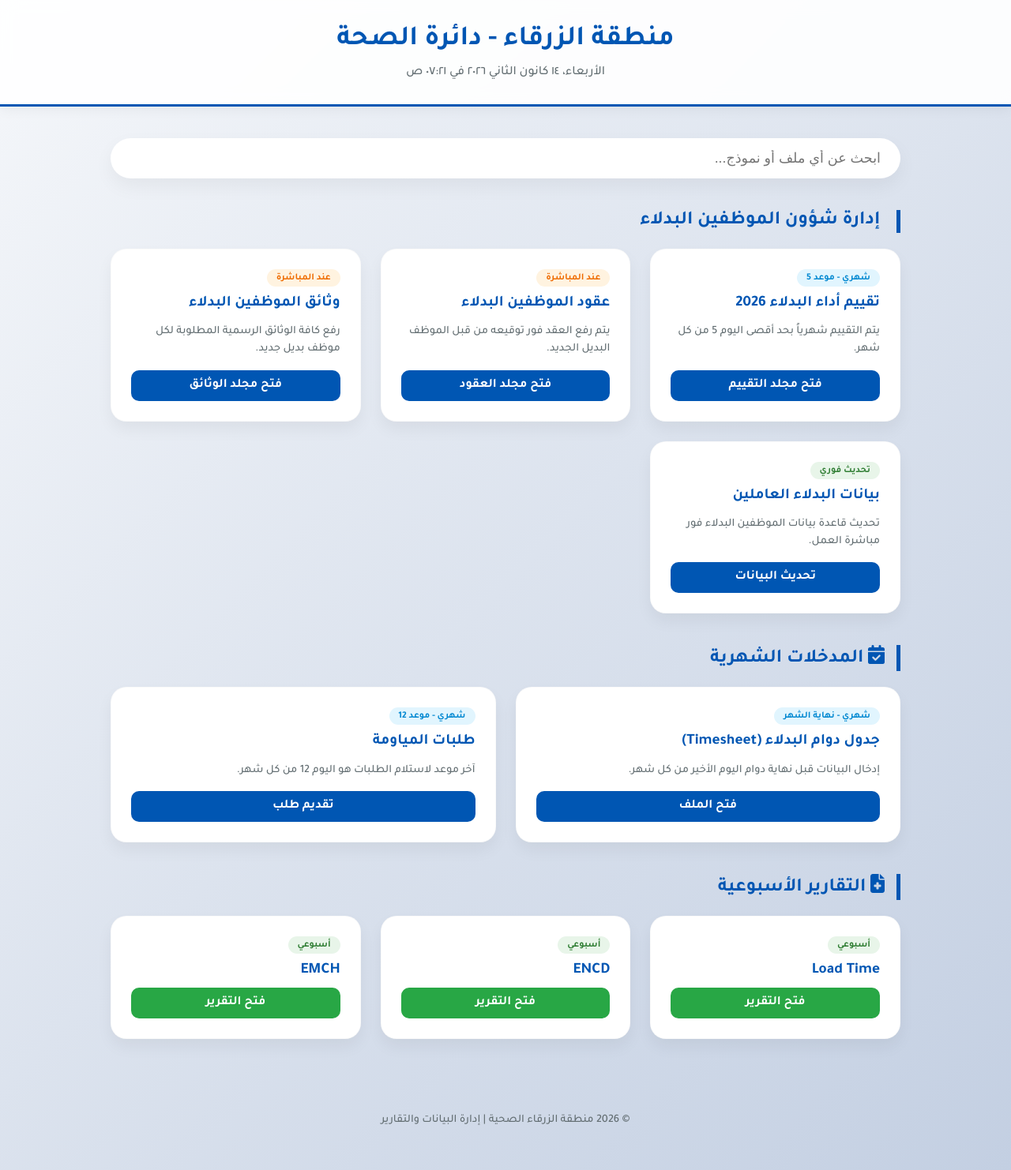
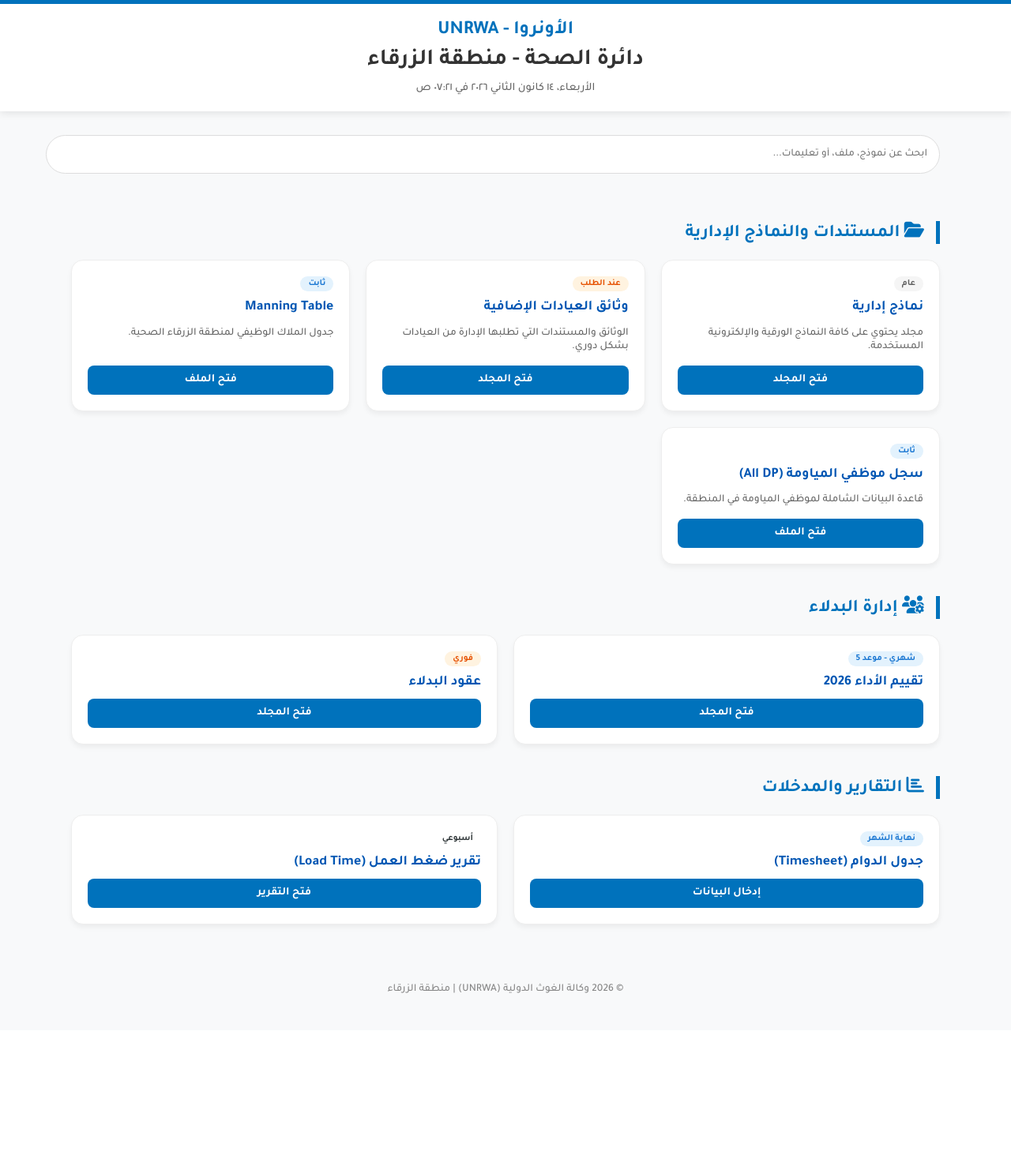
Before and after one commit to awajanhc/Zarqa-Health-Portal, a Flask app: page / in a window 1280 px wide. Shown: the whole page at 79% size. After the commit the page ends 1258 px from the top, so only its background shows below. Run offline with Flask 3, Linux system fonts and the light colour scheme.

Commit message:
Update index.html for UNRWA branding and content

```diff
--- a/templates/index.html
+++ b/templates/index.html
@@ -3,125 +3,118 @@
 <head>
     <meta charset="UTF-8">
     <meta name="viewport" content="width=device-width, initial-scale=1.0">
-    <title>بوابة منطقة الزرقاء الصحية</title>
+    <title>UNRWA - بوابة الزرقاء الصحية</title>
     <link href="https://fonts.googleapis.com/css2?family=Tajawal:wght@300;500;700&display=swap" rel="stylesheet">
     <link rel="stylesheet" href="https://cdnjs.cloudflare.com/ajax/libs/font-awesome/6.4.2/css/all.min.css">
 
     <style>
-        :root { --primary: #0056b3; --secondary: #00a8cc; --success: #28a745; --warning: #f39c12; --bg-light: #f4f7f6; --text-dark: #2d3436; }
-        body { font-family: 'Tajawal', sans-serif; background: linear-gradient(135deg, #f5f7fa 0%, #c3cfe2 100%); color: var(--text-dark); margin: 0; padding: 0; min-height: 100vh; }
-        header { background: rgba(255, 255, 255, 0.9); backdrop-filter: blur(10px); padding: 30px 20px; text-align: center; box-shadow: 0 4px 15px rgba(0,0,0,0.05); border-bottom: 3px solid var(--primary); }
-        header h1 { margin: 0; color: var(--primary); font-size: 2.2em; }
-        #live-clock { margin-top: 10px; font-weight: 500; color: #636e72; }
-        .container { max-width: 1000px; margin: 40px auto; padding: 0 20px; }
-        .search-container { margin-bottom: 30px; }
-        #linkSearch { width: 100%; padding: 15px 25px; border-radius: 50px; border: none; box-shadow: 0 10px 25px rgba(0,0,0,0.05); font-size: 1.1em; outline: none; box-sizing: border-box; }
-        .grid { display: grid; grid-template-columns: repeat(auto-fit, minmax(300px, 1fr)); gap: 25px; }
-        .card { background: white; border-radius: 20px; padding: 25px; box-shadow: 0 10px 20px rgba(0,0,0,0.05); transition: transform 0.3s ease, box-shadow 0.3s ease; display: flex; flex-direction: column; justify-content: space-between; border: 1px solid rgba(0,0,0,0.02); }
-        .card:hover { transform: translateY(-5px); box-shadow: 0 15px 30px rgba(0,0,0,0.1); }
-        .card h3 { margin: 0 0 10px 0; color: var(--primary); font-size: 1.2em; }
-        .card p { font-size: 0.9em; color: #636e72; line-height: 1.5; margin-bottom: 15px; }
-        .badge { display: inline-block; padding: 4px 12px; border-radius: 50px; font-size: 0.75em; font-weight: bold; margin-bottom: 10px; }
-        .badge-blue { background: #e1f5fe; color: #0288d1; }
-        .badge-green { background: #e8f5e9; color: #2e7d32; }
-        .badge-orange { background: #fff3e0; color: #ef6c00; }
-        .btn { background: var(--primary); color: white; text-decoration: none; padding: 10px; border-radius: 10px; text-align: center; font-weight: bold; transition: 0.3s; }
-        .btn:hover { background: var(--secondary); }
-        .section-title { color: var(--primary); margin: 40px 0 20px 0; border-right: 5px solid var(--primary); padding-right: 15px; font-size: 1.5em; }
-        footer { text-align: center; padding: 40px; color: #636e72; font-size: 0.9em; }
+        :root { --unrwa-blue: #0072bc; --primary: #0056b3; --secondary: #00a8cc; --success: #28a745; --warning: #f39c12; --text-dark: #2d3436; }
+        body { font-family: 'Tajawal', sans-serif; background: #f8f9fa; color: var(--text-dark); margin: 0; padding: 0; }
+
+        /* Header مع هوية الأونروا */
+        header { background: white; padding: 20px; text-align: center; box-shadow: 0 2px 10px rgba(0,0,0,0.1); border-top: 5px solid var(--unrwa-blue); }
+        .unrwa-logo { color: var(--unrwa-blue); font-weight: 700; font-size: 1.5em; margin-bottom: 5px; }
+        header h1 { margin: 5px 0; color: #333; font-size: 1.8em; }
+
+        .container { max-width: 1100px; margin: 30px auto; padding: 0 20px; }
+        .grid { display: grid; grid-template-columns: repeat(auto-fit, minmax(280px, 1fr)); gap: 20px; }
+
+        .section-title { color: var(--unrwa-blue); margin: 40px 0 20px 0; border-right: 5px solid var(--unrwa-blue); padding-right: 15px; font-size: 1.4em; }
+
+        .card { background: white; border-radius: 15px; padding: 20px; box-shadow: 0 4px 6px rgba(0,0,0,0.05); border: 1px solid #eee; display: flex; flex-direction: column; justify-content: space-between; transition: 0.3s; }
+        .card:hover { transform: translateY(-3px); box-shadow: 0 8px 15px rgba(0,0,0,0.1); }
+        .card h3 { margin: 0 0 10px 0; font-size: 1.1em; color: var(--primary); }
+        .card p { font-size: 0.85em; color: #666; margin-bottom: 15px; }
+
+        .badge { display: inline-block; padding: 3px 10px; border-radius: 20px; font-size: 0.7em; font-weight: bold; margin-bottom: 10px; }
+        .badge-blue { background: #e3f2fd; color: #1976d2; }
+        .badge-orange { background: #fff3e0; color: #e65100; }
+        .badge-gray { background: #f5f5f5; color: #616161; }
+
+        .btn { background: var(--unrwa-blue); color: white; text-decoration: none; padding: 10px; border-radius: 8px; text-align: center; font-size: 0.9em; font-weight: bold; }
+        .btn:hover { background: #005a96; }
+
+        #linkSearch { width: 100%; padding: 15px; border-radius: 30px; border: 1px solid #ddd; margin-bottom: 20px; font-family: inherit; outline: none; }
+        footer { text-align: center; padding: 30px; color: #888; font-size: 0.85em; }
     </style>
 </head>
 <body>
 
 <header>
-    <h1>منطقة الزرقاء - دائرة الصحة</h1>
-    <div id="live-clock">جاري تحميل الوقت...</div>
+    <div class="unrwa-logo">الأونروا - UNRWA</div>
+    <h1>دائرة الصحة - منطقة الزرقاء</h1>
+    <div id="live-clock" style="color: #666; font-size: 0.9em; margin-top: 10px;"></div>
 </header>
 
 <div class="container">
-    <div class="search-container">
-        <input type="text" id="linkSearch" placeholder="ابحث عن أي ملف أو نموذج...">
-    </div>
+    <input type="text" id="linkSearch" placeholder="ابحث عن نموذج، ملف، أو تعليمات...">
 
-    <h2 class="section-title"><i class="fas fa-user-substitute"></i> إدارة شؤون الموظفين البدلاء</h2>
+    <h2 class="section-title"><i class="fas fa-folder-open"></i> المستندات والنماذج الإدارية</h2>
     <div class="grid">
-        <div class="card" data-title="تقييم أداء الموظفين البدلاء 2026">
+        <div class="card" data-title="نماذج">
             <div>
-                <span class="badge badge-blue">شهري - موعد 5</span>
-                <h3>تقييم أداء البدلاء 2026</h3>
-                <p>يتم التقييم شهرياً بحد أقصى اليوم 5 من كل شهر.</p>
+                <span class="badge badge-gray">عام</span>
+                <h3>نماذج إدارية</h3>
+                <p>مجلد يحتوي على كافة النماذج الورقية والإلكترونية المستخدمة.</p>
             </div>
-            <a href="{{ links.performance_2026 }}" target="_blank" class="btn">فتح مجلد التقييم</a>
+            <a href="{{ links.forms }}" target="_blank" class="btn">فتح المجلد</a>
         </div>
 
-        <div class="card" data-title="عقود الموظفين البدلاء">
+        <div class="card" data-title="وثائق أخرى تطلب من العيادات">
             <div>
-                <span class="badge badge-orange">عند المباشرة</span>
-                <h3>عقود الموظفين البدلاء</h3>
-                <p>يتم رفع العقد فور توقيعه من قبل الموظف البديل الجديد.</p>
+                <span class="badge badge-orange">عند الطلب</span>
+                <h3>وثائق العيادات الإضافية</h3>
+                <p>الوثائق والمستندات التي تطلبها الإدارة من العيادات بشكل دوري.</p>
             </div>
-            <a href="{{ links.contracts }}" target="_blank" class="btn">فتح مجلد العقود</a>
+            <a href="{{ links.other_docs }}" target="_blank" class="btn">فتح المجلد</a>
         </div>
 
-        <div class="card" data-title="وثائق الموظفين البدلاء">
+        <div class="card" data-title="Manning Table">
             <div>
-                <span class="badge badge-orange">عند المباشرة</span>
-                <h3>وثائق الموظفين البدلاء</h3>
-                <p>رفع كافة الوثائق الرسمية المطلوبة لكل موظف بديل جديد.</p>
+                <span class="badge badge-blue">ثابت</span>
+                <h3>Manning Table</h3>
+                <p>جدول الملاك الوظيفي لمنطقة الزرقاء الصحية.</p>
             </div>
-            <a href="{{ links.documents }}" target="_blank" class="btn">فتح مجلد الوثائق</a>
+            <a href="{{ links.manning }}" target="_blank" class="btn">فتح الملف</a>
         </div>
 
-        <div class="card" data-title="بيانات الموظفين البدلاء">
+        <div class="card" data-title="All DP Health">
             <div>
-                <span class="badge badge-green">تحديث فوري</span>
-                <h3>بيانات البدلاء العاملين</h3>
-                <p>تحديث قاعدة بيانات الموظفين البدلاء فور مباشرة العمل.</p>
+                <span class="badge badge-blue">ثابت</span>
+                <h3>سجل موظفي المياومة (All DP)</h3>
+                <p>قاعدة البيانات الشاملة لموظفي المياومة في المنطقة.</p>
             </div>
-            <a href="{{ links.replacement_data }}" target="_blank" class="btn">تحديث البيانات</a>
+            <a href="{{ links.daily_paid }}" target="_blank" class="btn">فتح الملف</a>
         </div>
     </div>
 
-    <h2 class="section-title"><i class="fas fa-calendar-check"></i> المدخلات الشهرية</h2>
+    <h2 class="section-title"><i class="fas fa-users-cog"></i> إدارة البدلاء</h2>
     <div class="grid">
-        <div class="card" data-title="جدول دوام البدلاء">
-            <div>
-                <span class="badge badge-blue">شهري - نهاية الشهر</span>
-                <h3>جدول دوام البدلاء (Timesheet)</h3>
-                <p>إدخال البيانات قبل نهاية دوام اليوم الأخير من كل شهر.</p>
-            </div>
-            <a href="{{ links.timesheet }}" target="_blank" class="btn">فتح الملف</a>
+        <div class="card" data-title="تقييم أداء الموظفين البدلاء">
+            <div><span class="badge badge-blue">شهري - موعد 5</span><h3>تقييم الأداء 2026</h3></div>
+            <a href="{{ links.performance_2026 }}" target="_blank" class="btn">فتح المجلد</a>
         </div>
-
-        <div class="card" data-title="طلبات موظفي المياومة">
-            <div>
-                <span class="badge badge-blue">شهري - موعد 12</span>
-                <h3>طلبات المياومة</h3>
-                <p>آخر موعد لاستلام الطلبات هو اليوم 12 من كل شهر.</p>
-            </div>
-            <a href="{{ links.requests }}" target="_blank" class="btn">تقديم طلب</a>
+        <div class="card" data-title="عقود الموظفين البدلاء">
+            <div><span class="badge badge-orange">فوري</span><h3>عقود البدلاء</h3></div>
+            <a href="{{ links.contracts }}" target="_blank" class="btn">فتح المجلد</a>
         </div>
     </div>
 
-    <h2 class="section-title"><i class="fas fa-file-medical"></i> التقارير الأسبوعية</h2>
+    <h2 class="section-title"><i class="fas fa-chart-bar"></i> التقارير والمدخلات</h2>
     <div class="grid">
+        <div class="card" data-title="Timesheet">
+            <div><span class="badge badge-blue">نهاية الشهر</span><h3>جدول الدوام (Timesheet)</h3></div>
+            <a href="{{ links.timesheet }}" target="_blank" class="btn">إدخال البيانات</a>
+        </div>
         <div class="card" data-title="Load Time">
-            <div><span class="badge badge-green">أسبوعي</span><h3>Load Time</h3></div>
-            <a href="{{ links.load_time }}" target="_blank" class="btn" style="background:var(--success)">فتح التقرير</a>
-        </div>
-        <div class="card" data-title="ENCD">
-            <div><span class="badge badge-green">أسبوعي</span><h3>ENCD</h3></div>
-            <a href="{{ links.encd }}" target="_blank" class="btn" style="background:var(--success)">فتح التقرير</a>
-        </div>
-        <div class="card" data-title="EMCH">
-            <div><span class="badge badge-green">أسبوعي</span><h3>EMCH</h3></div>
-            <a href="{{ links.emch }}" target="_blank" class="btn" style="background:var(--success)">فتح التقرير</a>
+            <div><span class="badge badge-green">أسبوعي</span><h3>تقرير ضغط العمل (Load Time)</h3></div>
+            <a href="{{ links.load_time }}" target="_blank" class="btn">فتح التقرير</a>
         </div>
     </div>
 </div>
 
 <footer>
-    <p>© 2026 منطقة الزرقاء الصحية | إدارة البيانات والتقارير</p>
+    <p>© 2026 وكالة الغوث الدولية (UNRWA) | منطقة الزرقاء</p>
 </footer>
 
 <script>
```
